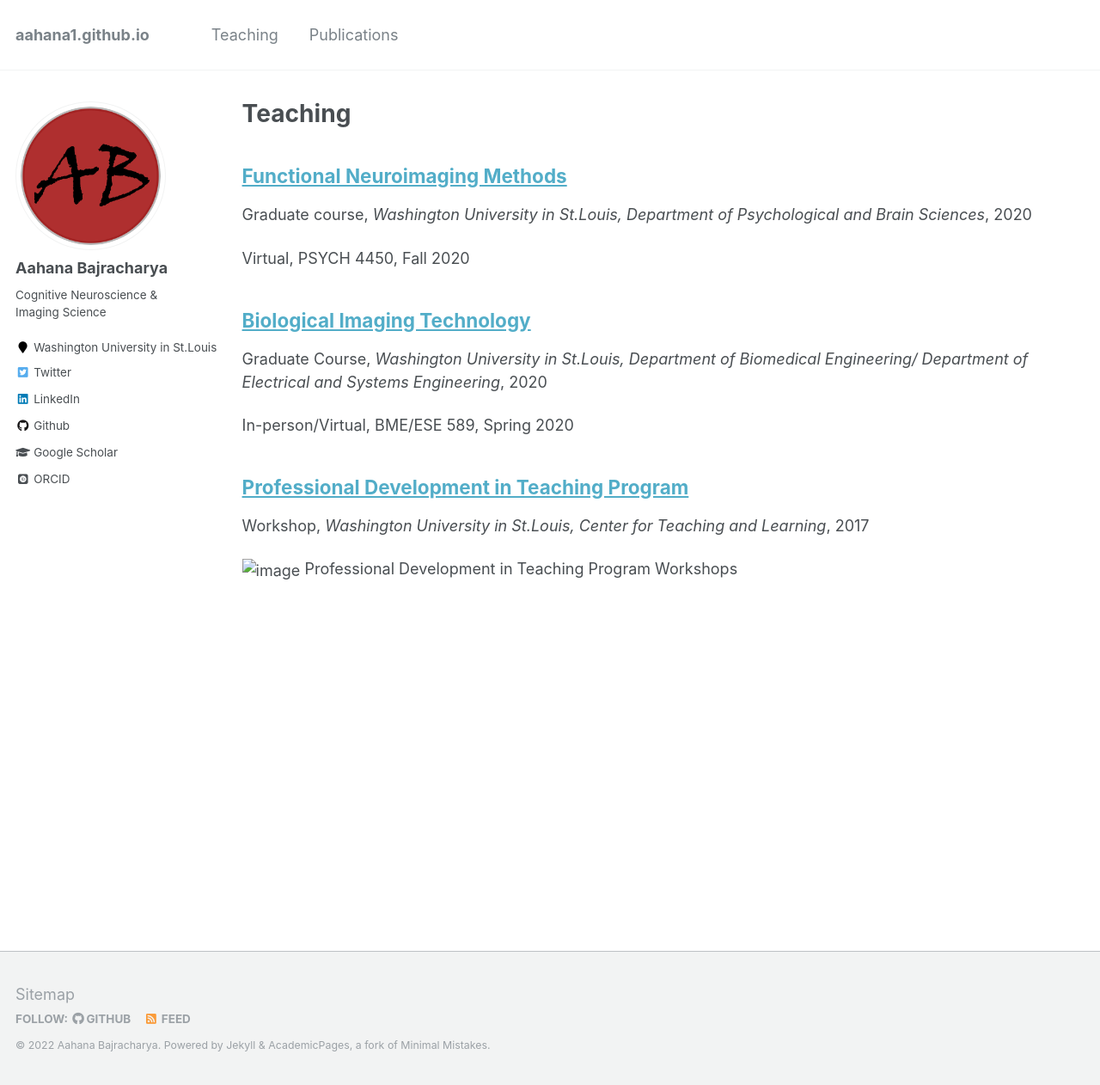
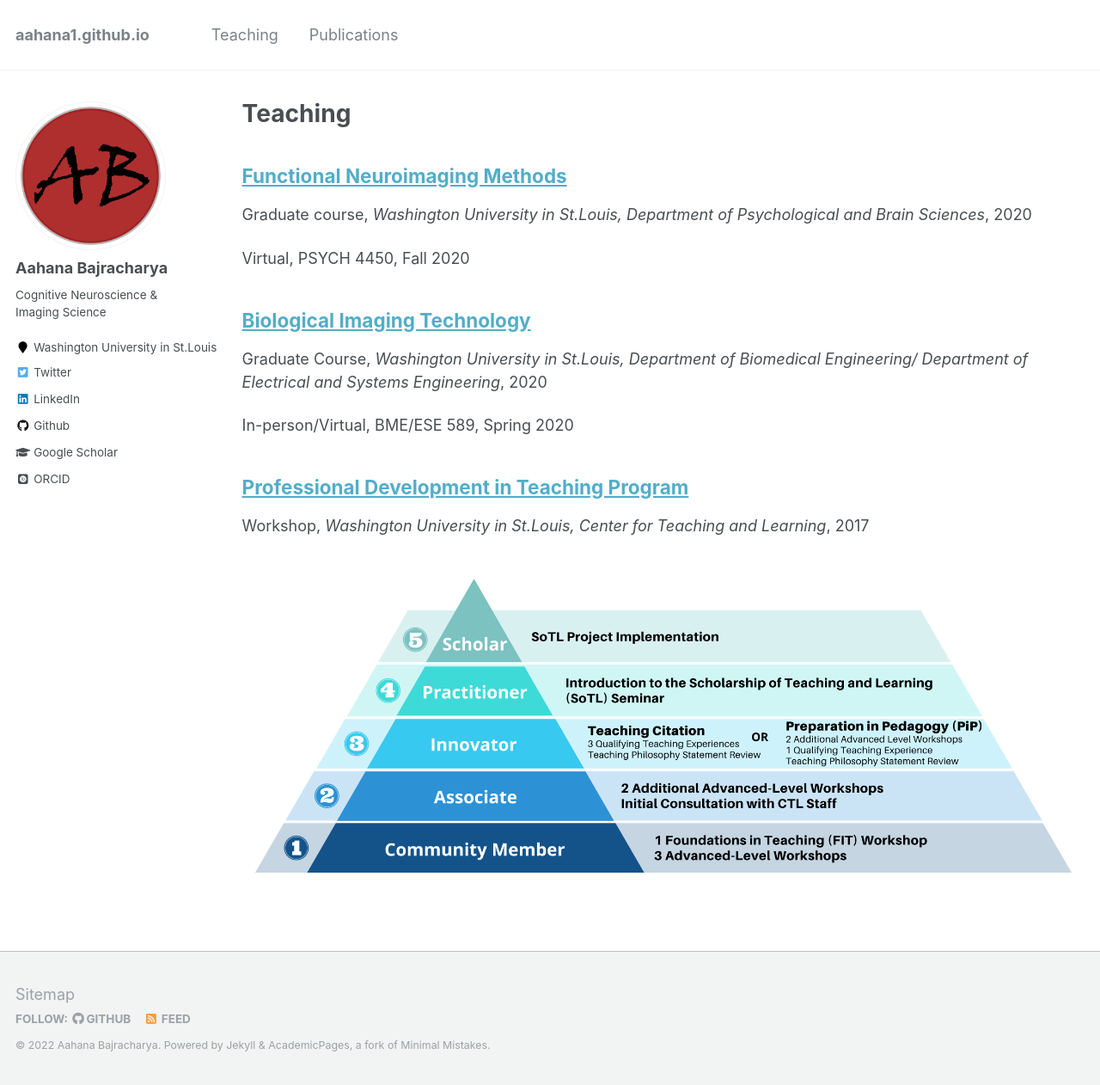
Before and after one commit to kritibhattarai23/kritibhattarai23.github.io, a Jekyll site: the page built from _pages/teaching.html, in a window 1280 px wide and 1262 px high. Shown: the whole window at 86% size. Built offline with Jekyll 4.4.1, drawn with Linux system fonts in a browser that asks for light colours; some web fonts are replaced.

Commit message:
Update Teaching-Citation.md

```diff
--- a/_teaching/Teaching-Citation.md
+++ b/_teaching/Teaching-Citation.md
@@ -8,7 +8,8 @@ date: 2017-01-01
 location: "St.Louis MO, USA"
 ---
 
-![image](Pyramid-white.png)
+![Workshops](/assets/images/Pyramid-white.png)
+
 Professional Development in Teaching Program Workshops
 
 **Foundation in Teaching workshops**
```
